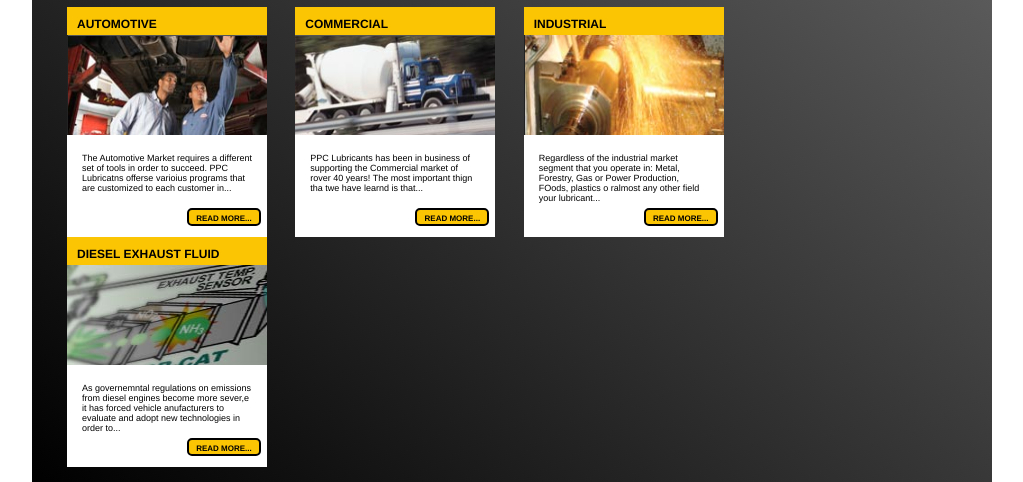
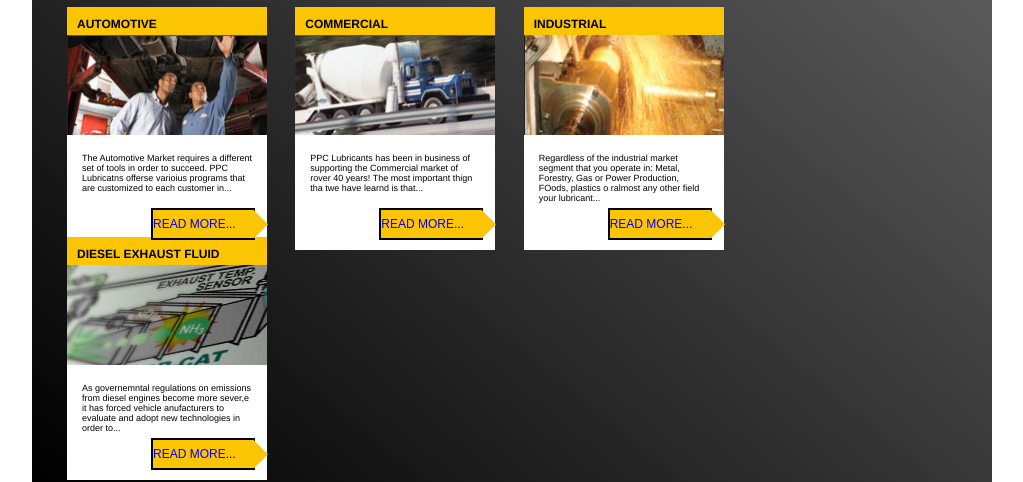
Before and after one commit to joslec9/PPC-Project, a plain HTML site: page index.html in a window 1280 px wide. Shown: the part 444-926 px from the top of the page, without its empty margins (128-1151 px from the left). Drawn offline with Linux system fonts and the light colour scheme.

Commit message:
udpated
updated to make more like mockup

```diff
--- a/css/style.css
+++ b/css/style.css
@@ -36,6 +36,10 @@ h3 {
     width: 960px;
 }
 
+#header_content {
+    background: linear-gradient(#dedede, white 50%)
+}
+
 #logo {
     display: inline-block;
 }
@@ -43,7 +47,7 @@ h3 {
 #contact {
     display: inline-block;
     vertical-align: top;
-	margin: 30px 0 0 295px;
+    margin: 30px 0px 0px 295px;
     font-weight: bold;
 }
 
@@ -57,9 +61,10 @@ h3 {
 
 #nav li {
     display: inline-block;
-	padding: 10px 0px 10px 20px;
+    padding: 10px 5px 10px 20px;
     font-size: 11px;
     font-weight: bold;
+    border-left: 1px solid #B4B4B4;
 }
 
 #nav a {
@@ -90,7 +95,7 @@ h3 {
     background-color: gray;
 }
 
-#title1 {
+#square_title1 {
     background-color: #FCC504;
     color: black;
     font-size: 13px;
@@ -108,7 +113,7 @@ p {
     padding-top: 15px;
 }
 
-#filler {
+#misc {
     margin: 0 0 20px 10px;
     color: #8B9352;
 }
@@ -122,7 +127,7 @@ p {
     background-color: white;
 }
 
-.title2 {
+.square_title {
     background-color: #FCC504;
     padding: 10px 0 0 10px;
     height: 18px;
@@ -143,19 +148,37 @@ p {
     padding: 0 15px 0 15px;
 }
 
-.readmore {
-	margin: 10px 20px 15px 120px;
-	text-align: center;
-	background-color: #FCC504;
-	border: 2px solid;
-	border-radius: 5px;
-	width: 70px;
+.point-btn {
+    background: #FFF;
+    font-family: Arial, Helvetica, sans-serif;
+    font-size: 12px;
+    padding: 10px;
 }
 
-.readmore a {
-	font-size: 8px;
+.point-btn a {
+    background: #FCC504;
+    border: 2px solid black;
+    display: inline-block;
+    height: 28px;
+    line-height: 28px;
+    position: relative;
     text-decoration: none;
-	color: black;
-	font-weight: bold;
-	padding: 5px;
+    width: 100px;
+    margin-left: 74px;
 }
+
+.point-btn a:before {
+    background: #FCC504;
+    border:  none;
+    content: '';
+    display: block;
+    height: 20px;
+    left: 90px;
+    position: absolute;
+    top: 4px;
+    -moz-transform: rotate(45deg);
+    -webkit-transform: rotate(45deg);
+    -o-transform: rotate(45deg);
+    transform: rotate(45deg);
+    width: 21px;
+}
--- a/index.html
+++ b/index.html
@@ -1,5 +1,6 @@
 <!DOCTYPE html>
 <html lang="en">
+
 <head>
     <meta charset="UTF-8">
     <meta http-equiv="X-UA-Compatible" content="IE=edge">
@@ -14,12 +15,14 @@
 <body>
     <div id="wrapper">
         <div id="header">
+            <div id="header_content">
                 <div id="logo">
                     <img src="images/logo.png" alt="error, image not found" />
                 </div>
 
                 <div id="contact">
                     <p class="contact">CALL TOLL FREE 1-800-772-5823</p>
+                </div>
             </div>
 
             <div id="nav">
@@ -39,7 +42,7 @@
             <div id="top">
                 <img id="mainimage" src="images/main_pic.png" alt="mainimage">
                 <div id="article1">
-					<div id="title1">
+                    <div id="square_title1">
                         <h3>ABOUT PPC LUBRICANTS</h3>
                     </div>
                     <div class="article1">
@@ -50,58 +53,58 @@
                 </div>
             </div>
 
-			<p id="filler"><img src="images/logo.png" width="50"  height="15" alt="error, image not found" /> PPC now has Bulk Delivery/Squirt Fill capabilities for DEF</p>
+            <p id="misc"><img src="images/logo.png" width="50" height="15" alt="error, image not found" /> PPC now has Bulk Delivery/Squirt Fill capabilities for DEF</p>
 
             <div>
                 <div id="bottom">
                     <div class="square">
-						<div class="title2">
+                        <div class="square_title">
                             <h3>AUTOMOTIVE</h3>
                         </div>
                         <img src="images/automotive.png" alt="autmotive" />
                         <div class="preview">
                             <p>The Automotive Market requires a different set of tools in order to succeed. PPC Lubricatns offerse varioius programs that are customized to each customer in...</p>
                         </div>
-						<div class="readmore">
+                        <div class="point-btn">
                             <a href="#">READ MORE...</a>
                         </div>
                     </div>
 
                     <div class="square">
-						<div class="title2">
+                        <div class="square_title">
                             <h3>COMMERCIAL</h3>
                         </div>
                         <img src="images/commercial.png" alt="commercial" />
                         <div class="preview">
                             <p>PPC Lubricants has been in business of supporting the Commercial market of rover 40 years! The most important thign tha twe have learnd is that...</p>
                         </div>
-						<div class="readmore">
+                        <div class="point-btn">
                             <a href="#">READ MORE...</a>
                         </div>
                     </div>
 
                     <div class="square">
-						<div class="title2">
+                        <div class="square_title">
                             <h3>INDUSTRIAL</h3>
                         </div>
                         <img src="images/industrial.png" alt="industrial" />
                         <div class="preview">
                             <p>Regardless of the industrial market segment that you operate in: Metal, Forestry, Gas or Power Production, FOods, plastics o ralmost any other field your lubricant...</p>
                         </div>
-						<div class="readmore">
+                        <div class="point-btn">
                             <a href="#">READ MORE...</a>
                         </div>
                     </div>
 
                     <div class="square">
-						<div class="title2">
+                        <div class="square_title">
                             <h3>DIESEL EXHAUST FLUID</h3>
                         </div>
                         <img src="images/diesel.png" alt="diesel" />
                         <div class="preview">
                             <p>As governemntal regulations on emissions from diesel engines become more sever,e it has forced vehicle anufacturers to evaluate and adopt new technologies in order to...</p>
                         </div>
-						<div class="readmore">
+                        <div class="point-btn">
                             <a href="#">READ MORE...</a>
                         </div>
                     </div>
```
Lines whose indentation alone changed are shown as unchanged.
